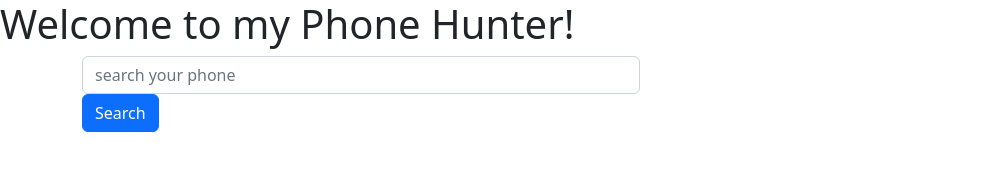
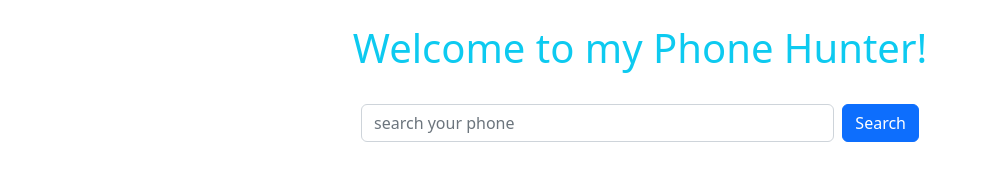
Before and after one commit to nurulcse7/phone-hunter, a plain HTML site: page index.html in a window 1280 px wide. Shown: the whole page, without its empty margins (0-987 px from the left). Drawn offline with nearby package versions, Linux system fonts and the light colour scheme; no server answers.

Commit message:
heading and search box btn updated

```diff
--- a/phone-hunter/index.html
+++ b/index.html
@@ -10,15 +10,15 @@
 </head>
 
 <body>
-    <header>
-        <h1>Welcome to my Phone Hunter!</h1>
+    <header class="text-center">
+        <h1 class="text-info p-4">Welcome to my Phone Hunter!</h1>
     </header>
     <main class="container">
         <section>
-            <div class="mb-3 w-50">
+            <div class="mb-3 w-50 d-flex mx-auto">
                 <input id="search-field" type="email" class="form-control" id="exampleFormControlInput1"
                     placeholder="search your phone">
-                <div id="btn-search" class="btn btn-primary">Search</div>
+                <div id="btn-search" class="btn btn-primary ms-2">Search</div>
             </div>
         </section>
         <!-- display Search Result -->
```
Also changed, not shown: js/app.js (renamed from phone-hunter/js/app.js), js/error.js (renamed from phone-hunter/error.js), js/summary.js (renamed from phone-hunter/js/summary.js), 1 other file.
